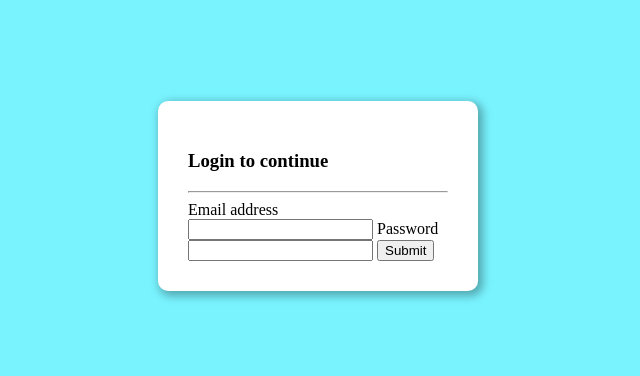
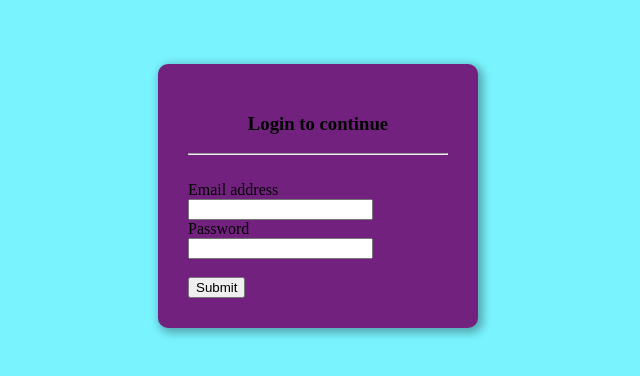
Before and after one commit to Priya9Gupta/section-1, a plain HTML site: page login.html in a window 1280 px wide. Shown: the part 204-580 px from the top of the page, without its empty margins (322-962 px from the left). Drawn offline with Linux system fonts and the light colour scheme.

Commit message:
mail clone

```diff
--- a/login.html
+++ b/login.html
@@ -15,7 +15,7 @@ body{
 
 }
 .mycard{
-    background-color: white;
+    background-color: rgb(115, 33, 126);
     /* border: 2px solid red; */
     width: 25%;
     padding: 30px;
@@ -26,6 +26,9 @@ body{
 
 
 }
+h3{
+    text-align: center;
+}
     </style>
 </head>
 <body>
@@ -35,11 +38,16 @@ body{
                 Login to continue
             </h3>
             <hr>
+            <br>
             <label>Email address</label>
-            <input class="myinput" type="email">
+            <br>
+            <input class="myinput" type="email" required>
+            <br>
 
             <label for="">Password</label>
+            <br>
             <input class="myinput" type="password">
+            <br> <br>
 
             <button class="mybtn">Submit</button>
         </form>
```
